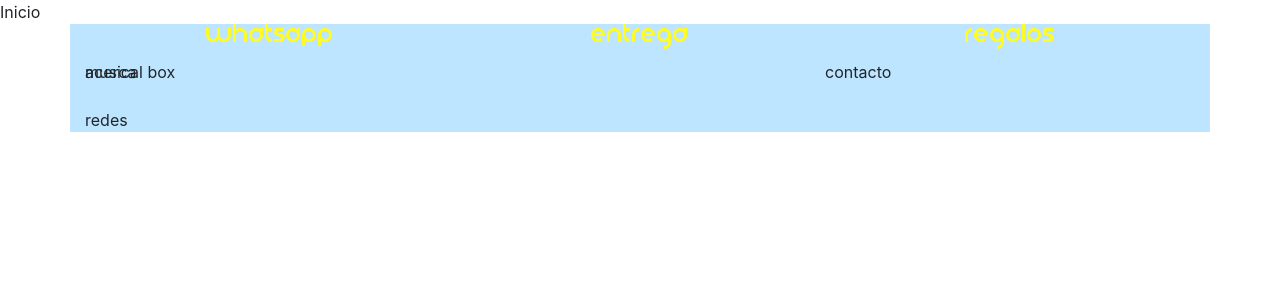
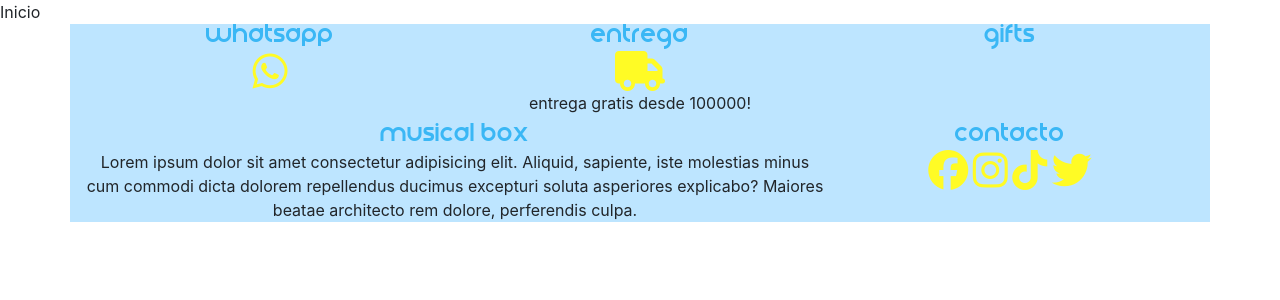
Before and after one commit to miguellperezzv/MusicalBox, a Flask app: page / in a window 1280 px wide. Shown: the part 92-392 px from the top of the page. Run offline with Flask 2, Linux system fonts and the light colour scheme; some libraries are stand-ins or nearby versions.

Commit message:
footer and footer

```diff
--- a/app/static/css/navbar-style.css
+++ b/app/static/css/navbar-style.css
@@ -38,9 +38,14 @@
    font-size: 25px;
    font-family: 'Smooth-Circulars';
  }
- .subtitles{
-   color: var(--yellow);
+ .subtitle{
+   color: var(--backblue);
    font-family: 'Smooth-Circulars';
+ }
+
+ .fab, .fas{
+   color:var(--yellow);
+   font-size: 40px;
  }
 
 /*PRUEBA FOOTER CSS GRID*/
@@ -48,62 +53,25 @@
   display: grid;
   grid-template-columns: 1fr 1fr 1fr;
   grid-template-rows: 1fr 1fr;
+  grid-auto-rows: 1fr;
   gap: 0px 0px;
   grid-auto-flow: row;
-  grid-template-areas:
-    "footer footer footer"
-    "footer footer footer";
-    background-color: var(--skyblue);
-}
-
-.footer {
-  display: grid;
-  grid-template-columns: 1fr 1fr 1fr;
-  grid-template-rows: 1fr 1fr 1fr;
-  gap: 0px 0px;
-  grid-auto-flow: row;
-  grid-template-areas:
-    "upfooter upfooter upfooter"
-    "downfooter downfooter downfooter"
-    "downfooter downfooter downfooter";
-  grid-area: footer;
-
+  text-align: center;
   background-color: var(--skyblue);
 }
 
-.upfooter {
-  display: grid;
-  grid-template-columns: 1fr 1fr 1fr;
-  grid-template-rows: 1fr 1fr 1fr;
-  gap: 0px 0px;
-  grid-auto-flow: row;
-  grid-template-areas:
-    "whatsapp entrega regalos"
-    "whatsapp entrega regalos"
-    "whatsapp entrega regalos";
-  grid-area: upfooter;
-  text-align: center;
-}
+.upfooter { grid-area: 1 / 1 / 2 / 4; }
 
-.entrega { grid-area: entrega; }
+.downfooter { grid-area: 2 / 1 / 3 / 4; }
 
-.whatsapp { grid-area: whatsapp; }
+.whatsapp { grid-area: 1 / 1 / 2 / 2; }
 
-.regalos { grid-area: regalos; }
+.entrega { grid-area: 1 / 2 / 2 / 3; }
 
-.downfooter {
-  display: grid;
-  grid-template-columns: 1fr 1fr 1fr;
-  grid-template-rows: 1fr 1fr 1fr;
-  gap: 0px 0px;
-  grid-auto-flow: row;
-  grid-area: downfooter;
-}
+.GIFTS { grid-area: 1 / 3 / 2 / 4; }
 
-.contacto { grid-area: 1 / 3 / 4 / 4; }
+.ACERCA {
+  /*margin: 10%;*/
+  grid-area: 2 / 1 / 3 / 3; }
 
-.acerca { grid-area: 1 / 1 / 4 / 3; }
-
-.musicalbox { grid-area: 1 / 1 / 3 / 3; }
-
-.redes { grid-area: 3 / 1 / 4 / 3; }
+.CONTACTO { grid-area: 2 / 3 / 3 / 4; }
--- a/app/templates/base.html
+++ b/app/templates/base.html
@@ -67,33 +67,51 @@
         {%endblock%}
 
 
-<footer>
+
  <!-- Footer -->
+
  <div class="container">
-    <div class="footer">
-      <div class="upfooter">
-        <div class="entrega">
-
-                <h6 class="subtitles">entrega</h6>
+    <div class="upfooter"></div>
+    <div class="downfooter"></div>
+    <div class="whatsapp">
+        <h6 class="subtitle">whatsapp</h6>
+        <div>
+            <div><i class="fab fa-whatsapp" style="size: 30px;"></i> </div>
 
         </div>
-        <div class="whatsapp">
 
-                <h6 class="subtitles">WHATSAPP</h6>
 
+    </div>
+    <div class="entrega">
+        <h6 class="subtitle">entrega</h6>
+        <div><i class="fas fa-truck"></i></div>
+        <div>entrega gratis desde 100000!</div>
+    </div>
+    <div class="GIFTS">
+        <h6 class="subtitle">gifts</h6>
+    </div>
+    <div class="ACERCA">
+        <h6 class="subtitle">musical box</h6>
+        <div>
+            Lorem ipsum dolor sit amet consectetur adipisicing elit. Aliquid, sapiente, iste molestias minus cum commodi dicta dolorem repellendus ducimus excepturi soluta asperiores explicabo? Maiores beatae architecto rem dolore, perferendis culpa.
         </div>
-        <div class="regalos">
-            <h6 class="subtitles">regalos</h6></div>
-      </div>
-      <div class="downfooter">
-        <div class="contacto">contacto</div>
-        <div class="acerca">acerca</div>
-        <div class="musicalbox">musical box</div>
-        <div class="redes">redes</div>
-      </div>
+    </div>
+    <div class="CONTACTO">
+        <h6 class="subtitle">contacto</h6>
+
+        <div>
+            <!--REDES-->
+            <i class="fab fa-facebook"></i>
+            <i class="fab fa-instagram"></i>
+            <i class="fab fa-tiktok"></i>
+            <i class="fab fa-twitter"></i>
+        </div>
+
+
     </div>
   </div>
-</footer>
+
+
   <!-- Footer -->
 
     </body>
```
